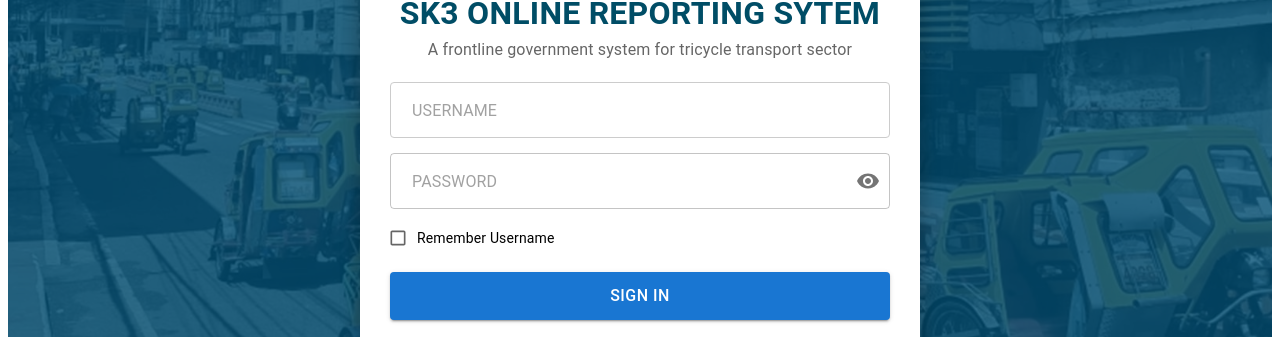
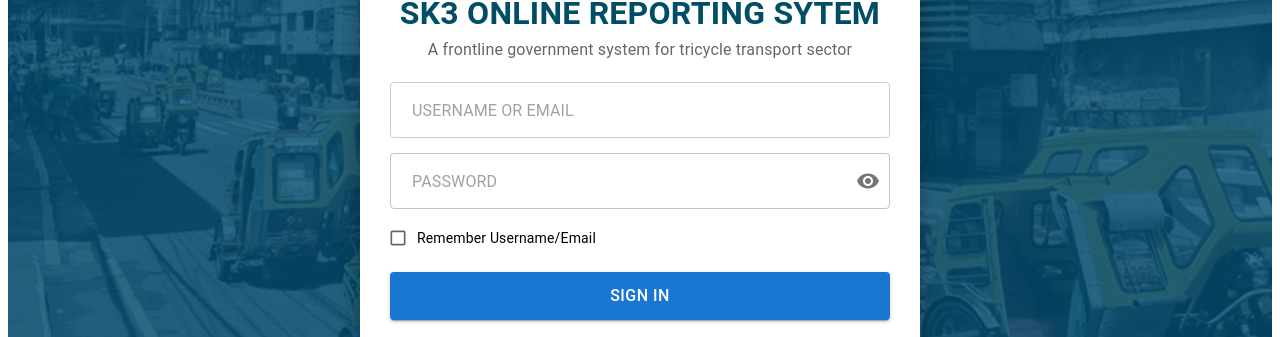
Before and after one commit to escobal2/triwatch_frontend, a Next.js app: page /Commuter_login in a window 1280 px wide. Shown: the part 323-660 px from the top of the page. Built offline with nearby package versions, Linux system fonts and the light colour scheme.

Commit message:
onehundredfifty commit

```diff
--- a/src/pages/Commuter_login.js
+++ b/src/pages/Commuter_login.js
@@ -11,18 +11,18 @@ const CommuterLogin = () => {
   const theme = useTheme();
   const isMobile = useMediaQuery(theme.breakpoints.down('sm'));
 
-  const [username, setUsername] = useState('');
+  const [usernameOrEmail, setUsernameOrEmail] = useState('');
   const [password, setPassword] = useState('');
   const [showPassword, setShowPassword] = useState(false);
-  const [rememberUsername, setRememberUsername] = useState(false);
+  const [rememberUsernameOrEmail, setRememberUsernameOrEmail] = useState(false);
   const [errorMessage, setErrorMessage] = useState('');
 
-  // Check for saved username in localStorage
+  // Check for saved username/email in localStorage
   useEffect(() => {
-    const savedUsername = localStorage.getItem('rememberedUsername');
-    if (savedUsername) {
-      setUsername(savedUsername);
-      setRememberUsername(true);
+    const savedUsernameOrEmail = localStorage.getItem('rememberedUsernameOrEmail');
+    if (savedUsernameOrEmail) {
+      setUsernameOrEmail(savedUsernameOrEmail);
+      setRememberUsernameOrEmail(true);
     }
   }, []);
 
@@ -35,21 +35,19 @@ const CommuterLogin = () => {
     }
   }, [router]);
 
- // In your CommuterLogin component, modify the login success handler:
-
   const handleSubmit = async (e) => {
     e.preventDefault();
     setErrorMessage("");
 
-  if (rememberUsername) {
-    localStorage.setItem('rememberedUsername', username);
+    if (rememberUsernameOrEmail) {
+      localStorage.setItem('rememberedUsernameOrEmail', usernameOrEmail);
     } else {
-    localStorage.removeItem('rememberedUsername');
+      localStorage.removeItem('rememberedUsernameOrEmail');
     }
 
     try {
       const response = await axios.post(`${API_BASE_URL}/commuterlogin`, {
-      username,
+        username: usernameOrEmail, // Backend will handle either username or email
         password,
       });
 
@@ -60,7 +58,7 @@ const CommuterLogin = () => {
           id: response.data.user.id,
           name: response.data.user.name,
           username: response.data.user.username,
-        contactnum: response.data.user.contactnum, // Ensure this matches your backend field name
+          contactnum: response.data.user.contactnum,
           verified: response.data.verified
         }));
 
@@ -68,7 +66,7 @@ const CommuterLogin = () => {
         router.replace('/Commuterform');
       }
     } catch (error) {
-    setErrorMessage(error.response?.data?.message || 'Invalid username or password');
+      setErrorMessage(error.response?.data?.message || 'Invalid username/email or password');
     }
   };
 
@@ -214,13 +212,13 @@ const CommuterLogin = () => {
           >
             <TextField
               fullWidth
-              placeholder="USERNAME"
+              placeholder="USERNAME OR EMAIL"
               variant="outlined"
-              value={username}
-              onChange={(e) => setUsername(e.target.value)}
+              value={usernameOrEmail}
+              onChange={(e) => setUsernameOrEmail(e.target.value)}
               required
               inputProps={{
-                'aria-label': 'Username',
+                'aria-label': 'Username or Email',
                 'aria-required': 'true'
               }}
               sx={{
@@ -294,13 +292,13 @@ const CommuterLogin = () => {
               <FormControlLabel
                 control={
                   <Checkbox
-                    checked={rememberUsername}
-                    onChange={(e) => setRememberUsername(e.target.checked)}
+                    checked={rememberUsernameOrEmail}
+                    onChange={(e) => setRememberUsernameOrEmail(e.target.checked)}
                     size="small"
-                    inputProps={{ 'aria-label': 'Remember username' }}
+                    inputProps={{ 'aria-label': 'Remember username or email' }}
                   />
                 }
-                label={<Typography variant="body2">Remember Username</Typography>}
+                label={<Typography variant="body2">Remember Username/Email</Typography>}
               />
             </Box>
 
```
Lines whose indentation alone changed are shown as unchanged.
